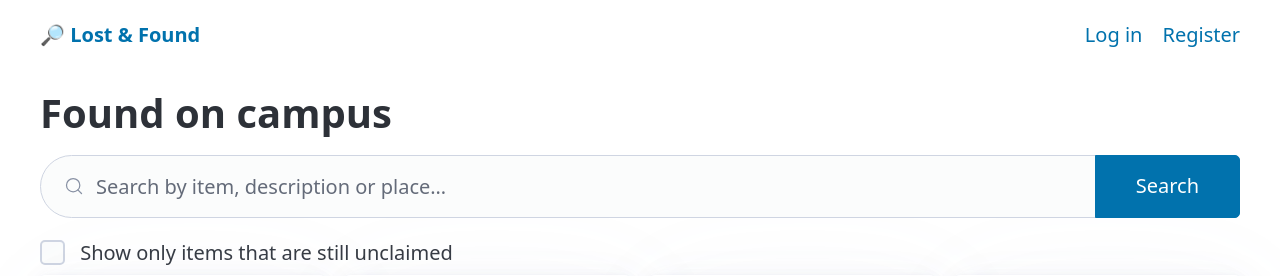
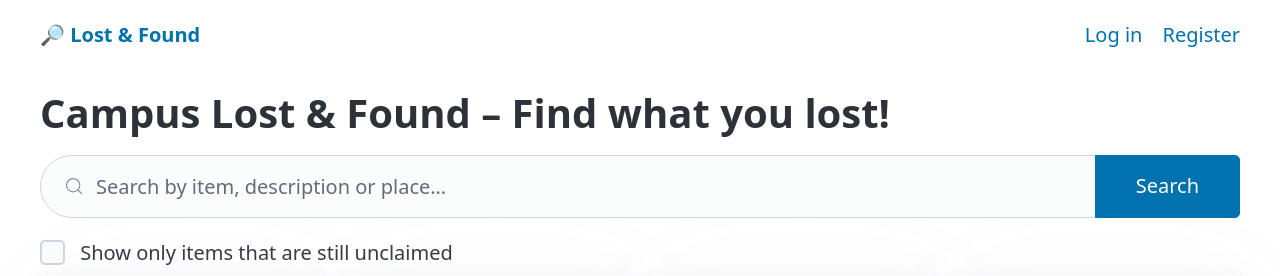
Before and after one commit to achakka1/lost-and-found, a Flask app: page / in a window 1280 px wide. Shown: the top 276 px of the page. Run offline with Flask 3, Linux system fonts and the light colour scheme; data comes from the database, SQL or seed files in the repository; some libraries are stand-ins or nearby versions.

Commit message:
Update home page heading

```diff
--- a/templates/index.html
+++ b/templates/index.html
@@ -1,6 +1,6 @@
 {% extends "base.html" %}
 {% block content %}
-<h1>Found on campus</h1>
+<h1>Campus Lost & Found – Find what you lost!</h1>
 
 <form method="get" action="/">
   <fieldset role="group">
```
